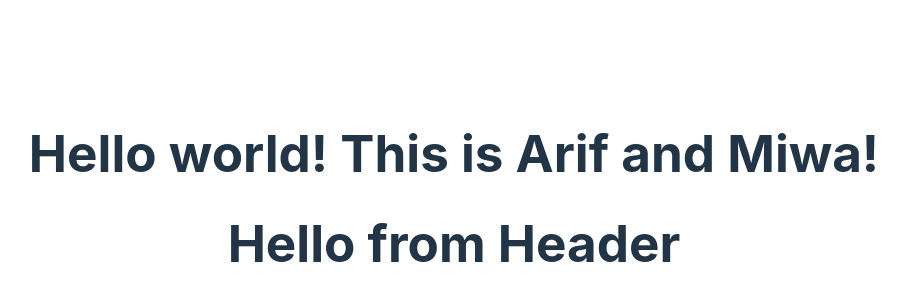
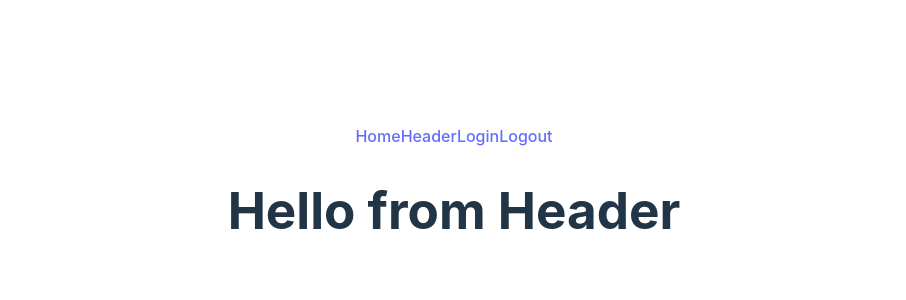
Before and after one commit to ArifHoss/e-handel-frontend, a React (Vite) app: page / in a window 1280 px wide. Shown: the part 202-502 px from the top of the page, without its empty margins (186-1092 px from the left). Built offline with nearby package versions, Linux system fonts and the light colour scheme.

Commit message:
Add Login Logout

```diff
--- a/package.json
+++ b/package.json
@@ -11,7 +11,8 @@
   },
   "dependencies": {
     "react": "^18.2.0",
-    "react-dom": "^18.2.0"
+    "react-dom": "^18.2.0",
+    "react-router-dom": "^6.17.0"
   },
   "devDependencies": {
     "@types/react": "^18.2.15",
--- a/src/App.jsx
+++ b/src/App.jsx
@@ -1,15 +1,26 @@
+import React from 'react';
 import './App.css'
 import Header from "./componets/Header.jsx";
+import {BrowserRouter as Router, Routes, Route } from "react-router-dom";
+import Navbar from "./componets/Navbar.jsx";
+
 
 function App() {
 
   return (
-    <>
-        <h1>Hello world! This is Arif and Miwa!</h1>
-        <Header></Header>
 
-    </>
+    <Router>
+      <Navbar/>
+      <Routes>
+        <Route path='/' element= {<Header/>}/>
+
+      </Routes>
+
+
+
+    </Router>
   )
 }
+import { formatPostcssSourceMap } from 'vite';
 
 export default App
--- a/src/componets/Navbar.jsx
+++ b/src/componets/Navbar.jsx
@@ -0,0 +1,17 @@
+import React from "react";
+import {Link} from "react-router-dom";
+
+const Navbar= () =>{
+return (
+    <nav>
+      <Link to="/" >Home</Link>
+      <Link to="/header" >Header</Link>
+      <Link to="/login" >Login</Link>
+      <Link to="/logout" >Logout</Link>
+
+
+    </nav>
+)
+
+}
+export default Navbar;
```
Also changed, not shown: src/componets/Login.jsx (added, +10 -0 lines), src/componets/Logout.jsx (added, +12 -0 lines), 1 other file (tests, documents, lock files or other folders).
